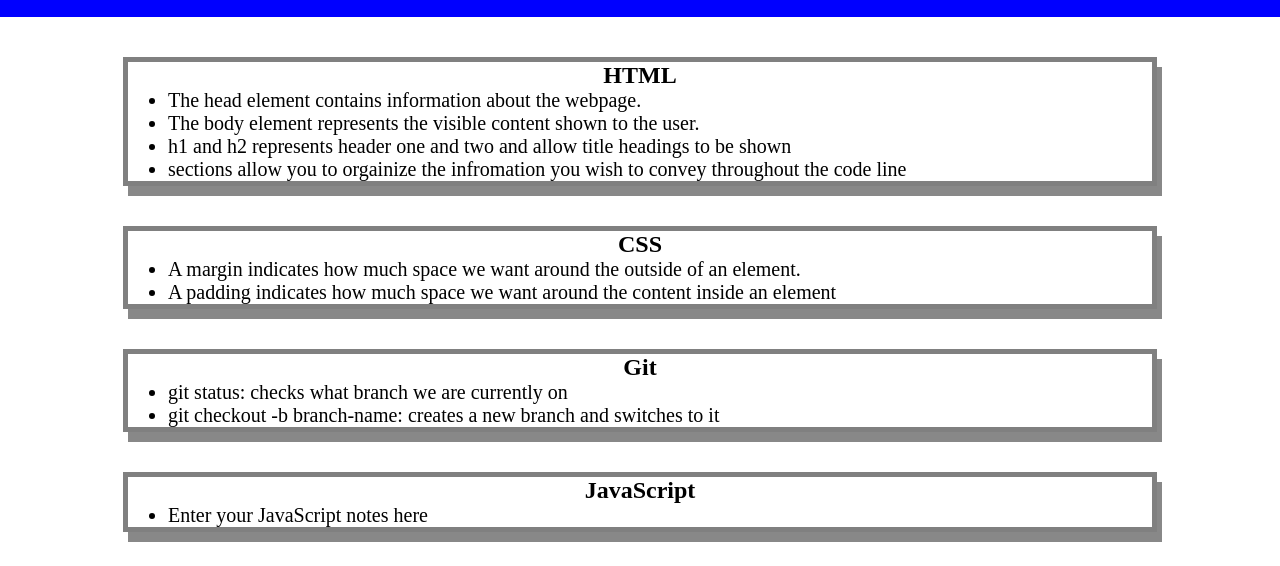
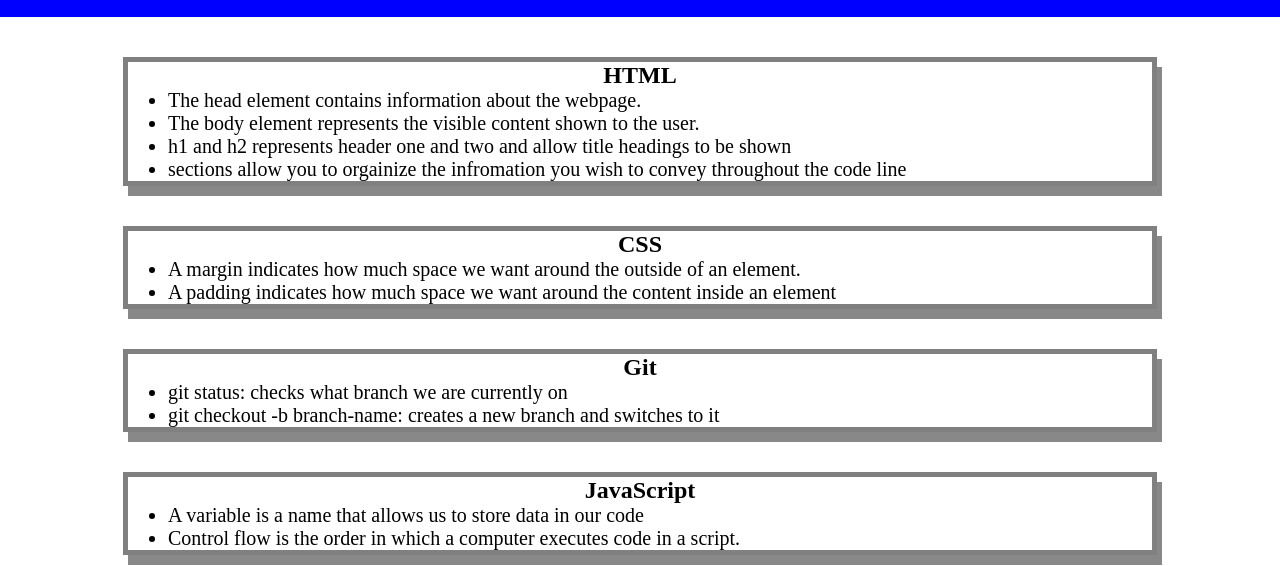
Before and after one commit to Ellisonjaked/prework-study-guide, a plain HTML site: page prework-study-guide/index.html in a window 1280 px wide. Shown: the part 103-669 px from the top of the page. Drawn offline with Linux system fonts and the light colour scheme; a script that the page names is missing.

Commit message:
<your message here>

```diff
--- a/prework-study-guide/index.html
+++ b/prework-study-guide/index.html
@@ -49,7 +49,8 @@
    <section class="card" id="javascript-section">
 <h2>JavaScript</h2>
 <ul>
-  <li>Enter your JavaScript notes here</li>
+  <li>A variable is a name that allows us to store data in our code</li>
+  <li>Control flow is the order in which a computer executes code in a script.</li>
 </ul>
    </section>
     </main>
```
Also changed, not shown: 1 other file.
